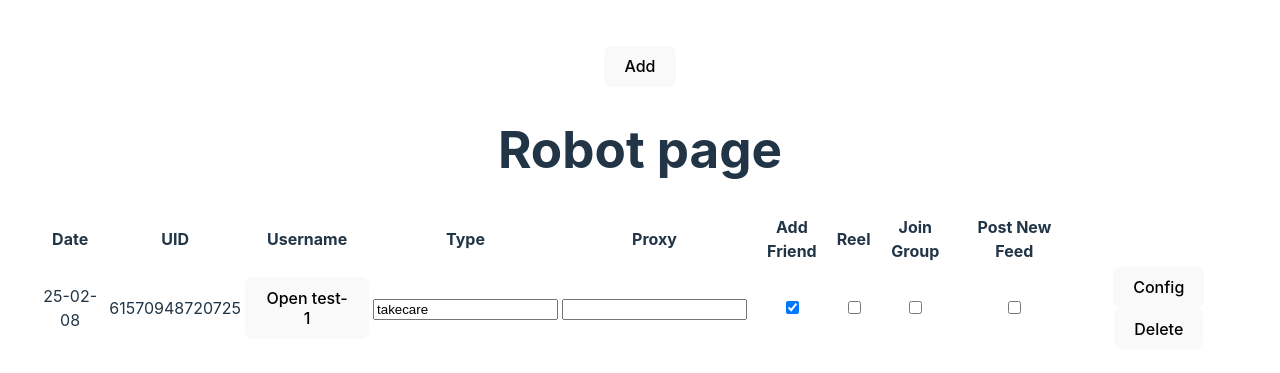
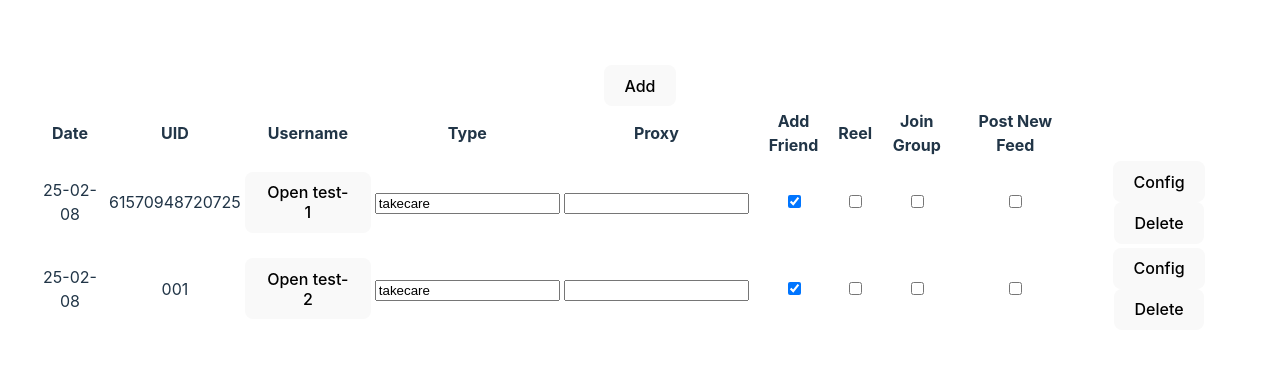
Before and after one commit to dinhbinhnguyen0105/bot-controller-renderer, a React (Vite) app: page / in a window 1280 px wide. Shown: the part 201-574 px from the top of the page. Built offline with nearby package versions, Linux system fonts and the light colour scheme.

Commit message:
from macbook

```diff
--- /dev/null
+++ b/src/Pages/Robot/Modals/Config/Config.jsx
@@ -0,0 +1,23 @@
+import { useState, useEffect } from "react";
+import styles from "./Config.module.css";
+
+const Config = ({ uidInfo, isOpen, onClose }) => {
+    if (!isOpen) return null;
+    return (
+        <div className={styles.modalOverlay} onClick={onClose}>
+            <div className={styles.modalContainer} onClick={e => e.stopPropagation()}>
+                {/* <button className={styles.closeBtn} onClick={onClose}>
+                    <svg width="40px" height="40px" viewBox="0 0 24 24" fill="none" xmlns="http://www.w3.org/2000/svg">
+                        <path d="M14.5 9.50002L9.5 14.5M9.49998 9.5L14.5 14.5" stroke="#000000" strokeWidth="1.5" strokeLinecap="round" />
+                        <path d="M7 3.33782C8.47087 2.48697 10.1786 2 12 2C17.5228 2 22 6.47715 22 12C22 17.5228 17.5228 22 12 22C6.47715 22 2 17.5228 2 12C2 10.1786 2.48697 8.47087 3.33782 7" stroke="#000000" strokeWidth="1.5" strokeLinecap="round" />
+                    </svg>
+                </button> */}
+                <div className={styles.modalContent}>
+                    <h2>Modal content</h2>
+                </div>
+            </div>
+        </div >
+    );
+}
+
+export default Config;
--- /dev/null
+++ b/src/Pages/Robot/Modals/Config/Config.module.css
@@ -0,0 +1,57 @@
+.modalOverlay {
+    position: fixed;
+    background-color: rgba(0, 0, 0, 0.5);
+    top: 0;
+    right: 0;
+    bottom: 0;
+    left: 0;
+    display: flex;
+    justify-content: center;
+    align-items: center;
+    z-index: 1000;
+    animation: fadeIn .1s ease-in-out;
+}
+
+@keyframes fadeIn {
+    from {
+        opacity: 0;
+    }
+
+    to {
+        opacity: 1;
+    }
+}
+
+.modalContainer {
+    position: relative;
+    min-width: 200px;
+    min-height: 200px;
+    border-radius: 8px;
+    background-color: #fff;
+}
+
+.modalContent {
+    padding: 1.6rem 2rem;
+}
+
+.closeBtn {
+    position: absolute;
+    margin: 8px;
+    background-color: transparent;
+    right: 0;
+    top: 0;
+    border: none;
+}
+
+.closeBtn svg {
+    width: 1.6rem;
+    height: 1.6rem;
+}
+
+.closeBtn:hover svg path {
+    stroke: #db1f48;
+}
+
+.closeBtn svg path {
+    stroke: rgba(0, 0, 0, .6);
+}
--- a/src/Pages/Robot/Robot.jsx
+++ b/src/Pages/Robot/Robot.jsx
@@ -1,12 +1,18 @@
-import { useState } from "react";
+import { useEffect, useState } from "react";
 import styles from "./Robot.module.css";
 import Create from "./Modals/Create/Create";
 import List from "./components/List/List";
+import Config from "./Modals/Config/Config";
 
 const Robot = () => {
     const [isCreateOpen, setIsCreateOpen] = useState(false);
+    const [configModalDisplay, setConfigModalDisplay] = useState(false);
+    const [uidInfo, setUidInfo] = useState({});
+    const [listUid, setListUid] = useState([]);
     const openCreate = () => setIsCreateOpen(true);
     const closeCreate = () => setIsCreateOpen(false);
+    const openConfig = () => setConfigModalDisplay(true);
+    const closeConfig = () => setConfigModalDisplay(false);
 
     return (
         <div className={styles.robot}>
@@ -14,8 +20,9 @@ const Robot = () => {
                 Add
             </button>
             {isCreateOpen && <Create isOpen={isCreateOpen} onClose={closeCreate} />}
-            <h1>Robot page</h1>
-            <List />
+            {configModalDisplay && <Config isOpen={configModalDisplay} onClose={closeConfig} uidInfo={uidInfo} />}
+            {/* <h1>Robot page</h1> */}
+            <List setUidInfo={(info) => { setUidInfo(info); openConfig(); }} listUid={listUid} setListUid={setListUid} />
         </div>
     );
 }
--- a/src/Pages/Robot/components/List/List.jsx
+++ b/src/Pages/Robot/components/List/List.jsx
@@ -1,14 +1,14 @@
 import { useState, useEffect } from "react";
 
 import styles from "./List.module.css";
+// import Config from "../../Modals/Config/Config";
 
-const List = () => {
-    const [listUid, setListUid] = useState([]);
+const List = ({ setUidInfo, listUid, setListUid }) => {
     useEffect(() => {
         if (window?.electronAPIs) {
             window.electronAPIs.send("robot:list-uid", { payload: null });
             window.electronAPIs.on("robot:list-uid", res => {
-                setListUid(res.data)
+                setListUid(res.data);
             });
         } else {
             setListUid([
@@ -22,10 +22,21 @@ const List = () => {
                     config: {
                         addFriend: true,
                     }
-                }
-            ])
+                },
+                {
+                    info: {
+                        date: "25-02-08",
+                        uid: "001",
+                        username: "test-2",
+                        type: "takecare",
+                    },
+                    config: {
+                        addFriend: true,
+                    }
+                },
+            ]);
         }
-    }, []);
+    }, [setListUid]);
 
     const handleLaunchBrowser = (e, uid) => {
         if (window?.electronAPIs) {
@@ -84,7 +95,9 @@ const List = () => {
             window.electronAPIs.send("robot:del-uid", { payload: listUid[index].info.uid });
         }
     };
-    const handleConfig = index => { index };
+    const handleConfig = index => {
+        setUidInfo(listUid[index]);
+    };
 
     return (
         <div className={styles.list}>
```
